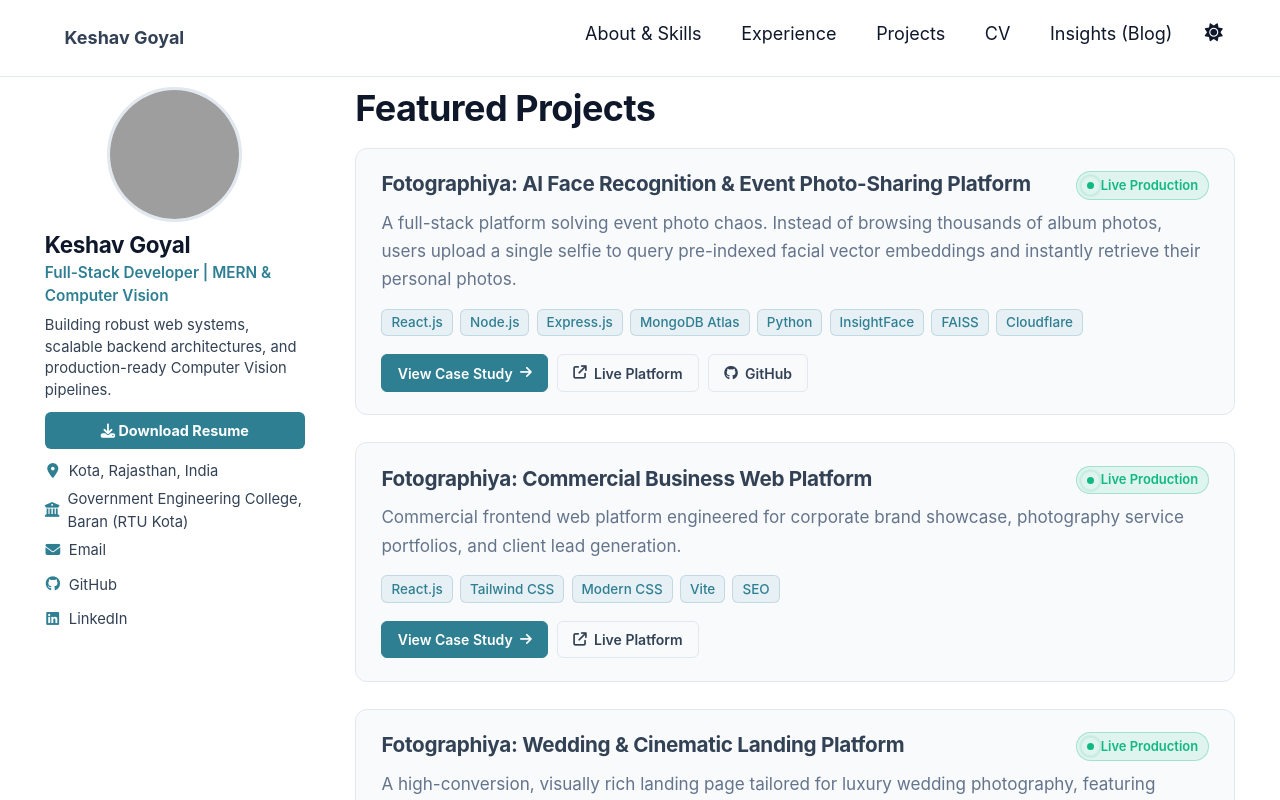
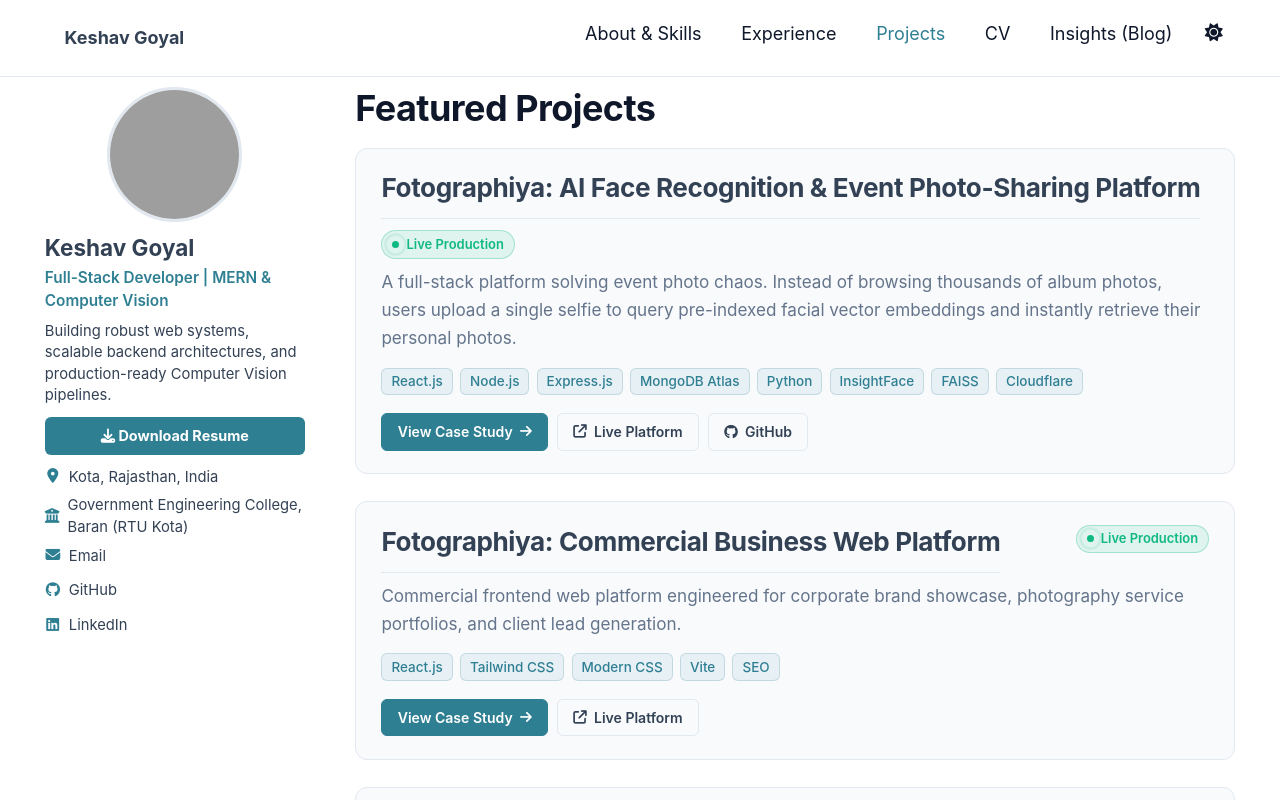
Before and after one commit to keshav00o7k/Portfolio, a React (Vite) app: page /projects in a window 1280 px wide. Shown: the top 800 px of the page. Built offline with nearby package versions, Linux system fonts and the light colour scheme; grey boxes are pictures that could not be loaded; a web font is replaced by a local one.

Commit message:
add vercel analytics

```diff
--- a/package.json
+++ b/package.json
@@ -11,6 +11,7 @@
   },
   "dependencies": {
     "@pixiv/three-vrm": "^3.5.5",
+    "@vercel/analytics": "^2.0.1",
     "axios": "^1.20.0",
     "react": "^19.2.8",
     "react-dom": "^19.2.8",
--- a/src/App.jsx
+++ b/src/App.jsx
@@ -1,4 +1,7 @@
 import { Routes, Route } from 'react-router-dom';
+
+import { Analytics } from "@vercel/analytics/react"
+
 import Masthead from './components/Masthead.jsx';
 import Sidebar from './components/Sidebar.jsx';
 import Footer from './components/Footer.jsx';
@@ -38,6 +41,8 @@ const App = () => {
           <Footer />
         </div>
       </div>
+
+      <Analytics />
     </>
   );
 };
--- a/src/components/Masthead.jsx
+++ b/src/components/Masthead.jsx
@@ -27,13 +27,13 @@ const Masthead = () => {
       <div className="masthead__inner-wrap">
         <div className="masthead__menu">
           <nav id="site-nav" className="greedy-nav">
-            {/* Desktop Brand */}
-            <NavLink className="site-title site-title--desktop" to="/" style={{ fontWeight: 700 }} onClick={closeMenu}>
-              Keshav Goyal
-            </NavLink>
-
-            {/* Mobile Brand */}
-            <NavLink className="site-title site-title--mobile" to="/" onClick={closeMenu}>
+            {/* Brand Title */}
+            <NavLink
+              className="site-title"
+              to="/"
+              aria-label="Keshav Goyal Homepage"
+              onClick={closeMenu}
+            >
               Keshav Goyal
             </NavLink>
 
@@ -67,22 +67,22 @@ const Masthead = () => {
                 </NavLink>
               </li>
               <li className="masthead__menu-item">
-                <NavLink to="/experience/" onClick={closeMenu}>
+                <NavLink to="/experience" onClick={closeMenu}>
                   Experience
                 </NavLink>
               </li>
               <li className="masthead__menu-item">
-                <NavLink to="/projects/" onClick={closeMenu}>
+                <NavLink to="/projects" onClick={closeMenu}>
                   Projects
                 </NavLink>
               </li>
               <li className="masthead__menu-item">
-                <NavLink to="/cv/" onClick={closeMenu}>
+                <NavLink to="/cv" onClick={closeMenu}>
                   CV
                 </NavLink>
               </li>
               <li className="masthead__menu-item">
-                <NavLink to="/year-archive/" onClick={closeMenu}>
+                <NavLink to="/year-archive" onClick={closeMenu}>
                   Insights (Blog)
                 </NavLink>
               </li>
--- a/src/components/ProjectCard.jsx
+++ b/src/components/ProjectCard.jsx
@@ -1,16 +1,18 @@
 import { Link } from 'react-router-dom';
 import '../css/projectCard.css';
 
-const ProjectCard = ({ project, index }) => {
+const ProjectCard = ({ project, index, headingLevel = 'h2' }) => {
+  const HeadingTag = headingLevel;
+
   return (
     <div className="project-card">
       {/* Top Row: Title + Live Badge */}
       <div className="project-card__top">
-        <h3 className="project-card__title">
-          <Link to={`/projects/${project.slug}`}>
+        <HeadingTag className="project-card__title">
+          <Link to={`/projects/${project.slug}`} aria-label={`View case study: ${project.title}`}>
             {index ? `${index}. ` : ''}{project.title}
           </Link>
-        </h3>
+        </HeadingTag>
 
         <div className="project-card__badge">
           <span className="pulse-dot"></span>
@@ -34,7 +36,11 @@ const ProjectCard = ({ project, index }) => {
 
       {/* Action Buttons */}
       <div className="project-card__actions">
-        <Link to={`/projects/${project.slug}`} className="btn-card btn-card--primary">
+        <Link
+          to={`/projects/${project.slug}`}
+          className="btn-card btn-card--primary"
+          aria-label={`View Case Study for ${project.title}`}
+        >
           View Case Study <i className="fas fa-arrow-right text-xs"></i>
         </Link>
 
@@ -44,6 +50,7 @@ const ProjectCard = ({ project, index }) => {
             target="_blank"
             rel="noopener noreferrer"
             className="btn-card btn-card--outline"
+            aria-label={`Open Live Platform: ${project.title}`}
           >
             <i className="fas fa-arrow-up-right-from-square text-xs"></i> Live Platform
           </a>
@@ -57,6 +64,7 @@ const ProjectCard = ({ project, index }) => {
               target="_blank"
               rel="noopener noreferrer"
               className="btn-card btn-card--outline"
+              aria-label={`Open ${link.label}: ${project.title}`}
             >
               <i className="fas fa-arrow-up-right-from-square text-xs"></i> {link.label}
             </a>
@@ -68,6 +76,7 @@ const ProjectCard = ({ project, index }) => {
             target="_blank"
             rel="noopener noreferrer"
             className="btn-card btn-card--outline"
+            aria-label={`View source code for ${project.title} on GitHub`}
           >
             <i className="fab fa-github"></i> GitHub
           </a>
--- a/src/components/Sidebar.jsx
+++ b/src/components/Sidebar.jsx
@@ -23,7 +23,9 @@ const Sidebar = () => {
         </div>
 
         <div className="author__content">
-          <h3 className="author__name">{personalInfo.name}</h3>
+          <div className="author__name" role="heading" aria-level="2" style={{ fontWeight: 700, fontSize: '1.25em' }}>
+            {personalInfo.name}
+          </div>
           <p style={{ margin: '0.2em 0 0.5em', fontSize: '0.85em', fontWeight: 600, color: 'var(--global-base-color)' }}>
             {personalInfo.title}
           </p>
@@ -34,6 +36,7 @@ const Sidebar = () => {
           <a
             href={personalInfo.resumePdf}
             download="Keshav_Goyal_Cv.pdf"
+            aria-label="Download Keshav Goyal Resume in PDF format"
             className="btn btn--primary btn--block"
             style={{ marginBottom: '10px', textDecoration: 'none' }}
           >
--- a/src/css/common.css
+++ b/src/css/common.css
@@ -338,21 +338,12 @@ td {
   text-decoration: none !important;
 }
 
-.greedy-nav .site-title--mobile {
-  display: none;
-}
-
 .greedy-nav .theme-toggle-mobile {
   display: none;
 }
 
 @media (max-width: 924px) {
-  .greedy-nav .site-title--desktop {
-    display: none;
-  }
-
-  .greedy-nav .site-title--mobile {
-    display: block;
+  .greedy-nav .site-title {
     font-family: 'Lavishly Yours', cursive;
     font-size: 1.8rem;
     font-weight: normal;
--- a/src/pages/About.jsx
+++ b/src/pages/About.jsx
@@ -6,6 +6,11 @@ import SkillsGrid from '../components/SkillsGrid.jsx';
 const About = () => {
   return (
     <div className="page__content">
+      {/* Page Main Semantic Heading */}
+      <h1 className="visually-hidden">
+        Keshav Goyal - Full-Stack Developer &amp; Computer Vision Engineer
+      </h1>
+
       {/* Intro Summary */}
       <p style={{ fontSize: '1.05em', lineHeight: '1.7' }}>
         {personalInfo.summary}
@@ -35,7 +40,7 @@ const About = () => {
       <h2>Featured Projects</h2>
       <div>
         {projectList.map((proj, idx) => (
-          <ProjectCard key={proj.slug} project={proj} index={idx + 1} />
+          <ProjectCard key={proj.slug} project={proj} index={idx + 1} headingLevel="h3" />
         ))}
       </div>
     </div>
--- a/src/pages/CV.jsx
+++ b/src/pages/CV.jsx
@@ -20,7 +20,7 @@ const CV = () => {
 
       {/* Desktop PDF Viewer */}
       <div
-        className="hidden md:block mb-8 border border-[var(--global-border-color)] rounded-lg overflow-hidden h-[480px] bg-slate-50/50 dark:bg-zinc-900/50"
+        className="hidden md:block mb-8 border border-(--global-border-color) rounded-lg overflow-hidden h-[480px] bg-slate-50/50 dark:bg-zinc-900/50"
       >
         <iframe
           src={personalInfo.resumePdf}
--- a/src/pages/Portfolio.jsx
+++ b/src/pages/Portfolio.jsx
@@ -8,7 +8,7 @@ const Portfolio = () => {
 
       <div className="entries-list">
         {projectList.map((project) => (
-          <ProjectCard key={project.slug} project={project} />
+          <ProjectCard key={project.slug} project={project} headingLevel="h2" />
         ))}
       </div>
     </div>
```
Also changed, not shown: 1 other file (tests, documents, lock files or other folders).
